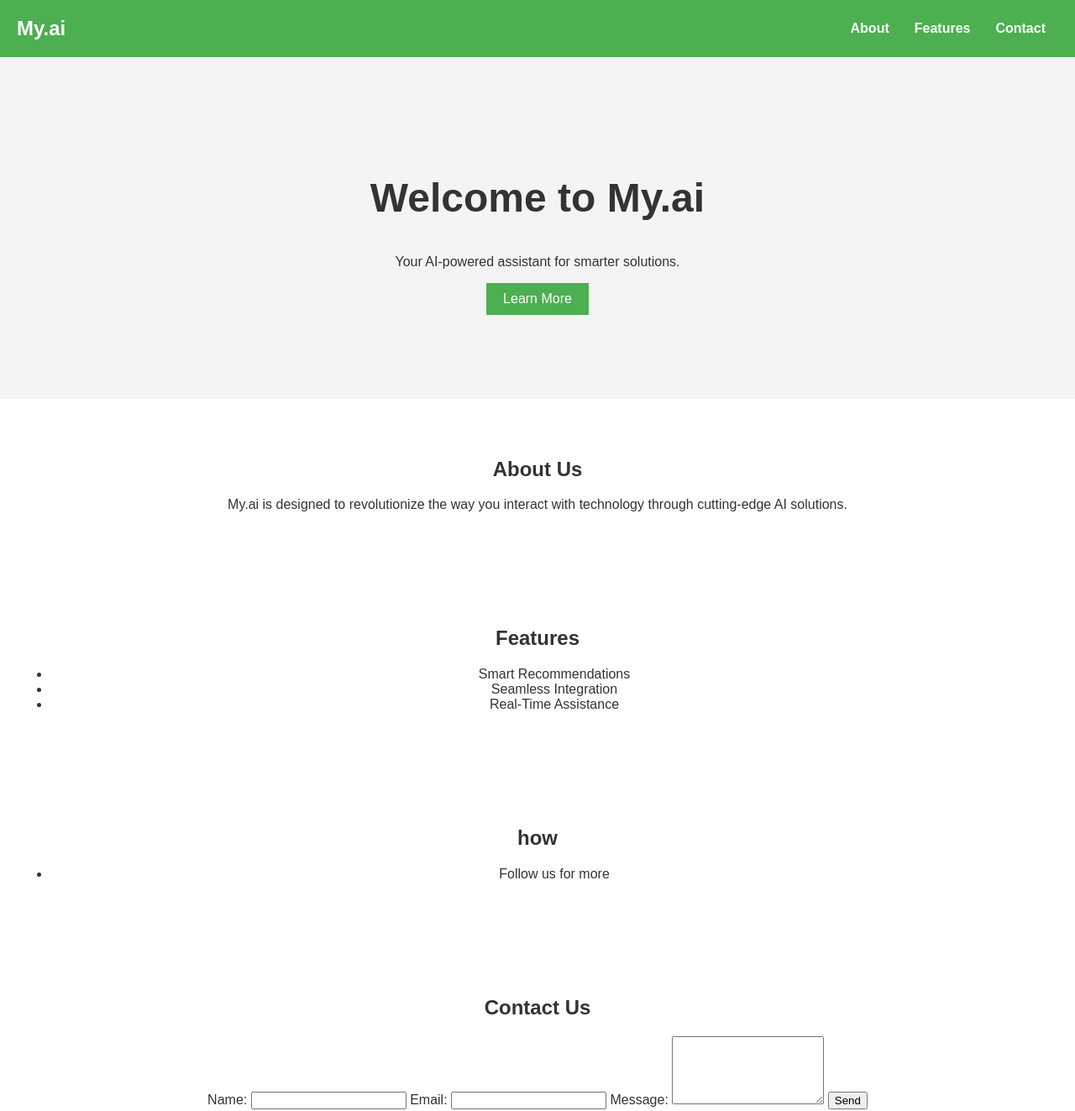
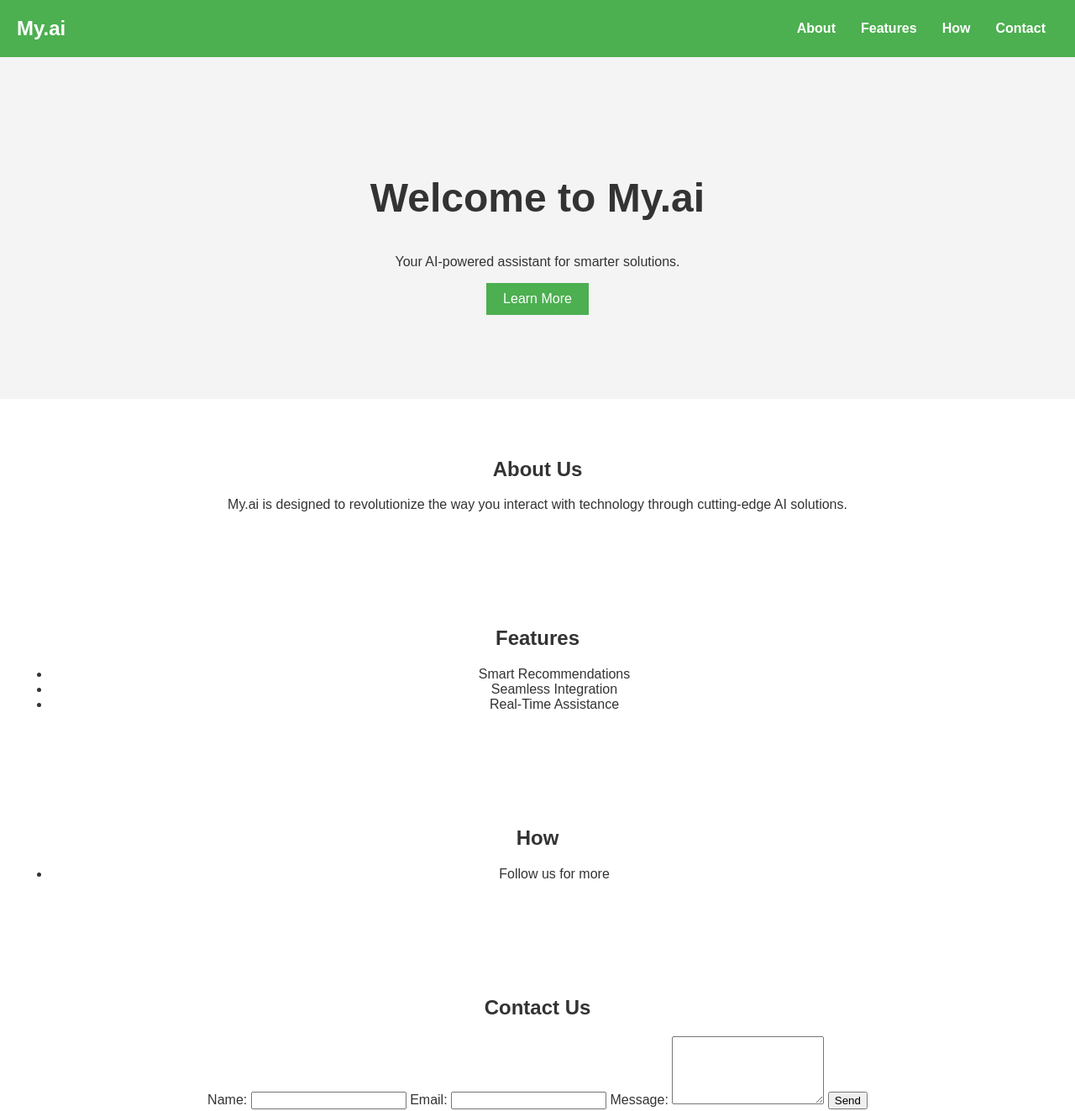
Before and after one commit to pheonix0777/My.ai, a plain HTML site: page index.html in a window 1280 px wide. Shown: the top 1323 px of the page at 84% size. Drawn offline with Linux system fonts and the light colour scheme.

Commit message:
Update index.html

```diff
--- a/index.html
+++ b/index.html
@@ -13,6 +13,7 @@
             <ul>
                 <li><a href="#about">About</a></li>
                 <li><a href="#features">Features</a></li>
+                <li><a href="#how">How</a></li>
                 <li><a href="#contact">Contact</a></li>
             </ul>
         </nav>
@@ -39,7 +40,7 @@
     </section>
 
        <section id="how">
-        <h2>how</h2>
+        <h2>How</h2>
         <ul>
             <li>Follow us for more</li>
         </ul>
```
